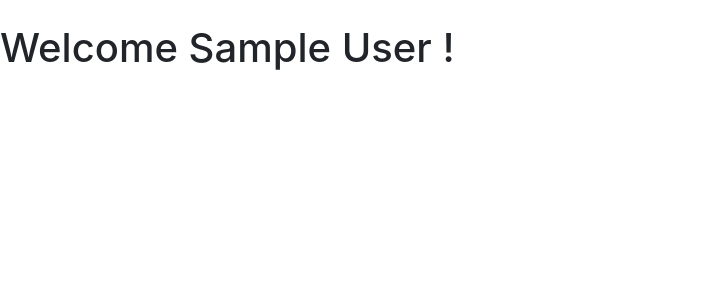
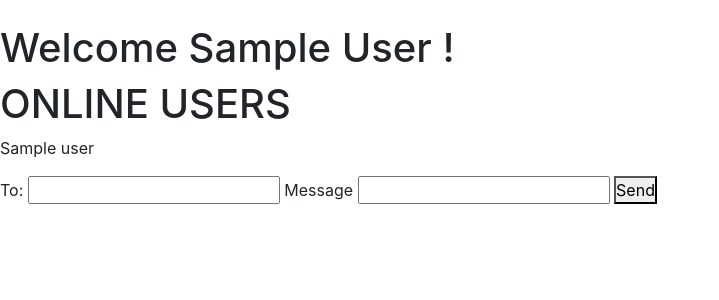
Before and after one commit to jiaqifengg/cse312-project, a Flask app: template templates/index.html in a window 1280 px wide. Shown: the part 58-358 px from the top of the page, without its empty margins (0-719 px from the left). Run offline with Flask 2, Linux system fonts and the light colour scheme; the visitor is signed in with stand-in values (Sample User, id 1); the template is opened without the code that fills it: most values are stand-ins (such as "Sample title", 1, 10 or a date in 2020); some libraries are stand-ins or nearby versions.

Commit message:
temp socketio update

```diff
--- a/app.py
+++ b/app.py
@@ -2,7 +2,9 @@ from flask import Flask, render_template, json, url_for, redirect, request, sess
 from flask_socketio import SocketIO, emit, join_room, leave_room
 from flask_login import current_user, login_user, logout_user, login_required
 from flask_pymongo import PyMongo
-import pymongo, os, re
+import pymongo
+import os
+import re
 from pymongo import MongoClient
 from werkzeug.security import generate_password_hash, check_password_hash
 
@@ -10,39 +12,51 @@ app = Flask(__name__, template_folder='templates', static_folder='static')
 
 app.config['SECRET_KEY'] = '5008cafee462ca7c310116be'
 
-client = MongoClient("mongodb://0.0.0.0:27017")
-#KEEP FOR DOCKER ==> client = MongoClient("mongo")
+client = MongoClient(
+    "mongodb://localhost:27017/?readPreference=primary&appname=MongoDB%20Compass&directConnection=true&ssl=false")
+# KEEP FOR DOCKER ==> client = MongoClient("mongo")
 database = client['rocketDatabase']
 userCollection = database['users']
 activeUsers = database['activeUsers']
 
 socketio = SocketIO(app)
 
+users = {}
+
+
 def html(stuff):
     return '<html><body>' + stuff + '</body></html>'
 
+
 count = 0
+
+
 @app.route("/")
 def index():
     loginName = session.get('sessionName')
     if 'sessionName' in session:
         #print (session['sessionName'])
-        countUsers = activeUsers.find({}, {"name"}).count()
-        #print(countUsers)
+        countUsers = activeUsers.find({"name": session["sessionName"]}).count()
+        # print(countUsers)
         if countUsers < 1:
             activeUsers.insert_one({"name": session['sessionName']})
-        return render_template('index.html')
+
+        allActiveUsers = activeUsers.find({"name": {"$exists": True}})
+        allUsers = []
+        for user in allActiveUsers:
+            allUsers.append(user["name"])
+        return render_template('index.html', username=loginName, users=allUsers)
     else:
         return render_template('notLoggedIn.html')
 
-@app.route("/register", methods = ["POST", "GET"])
+
+@app.route("/register", methods=["POST", "GET"])
 def register():
 
     msg = ''
     if request.method == "POST":
         name = request.form['registerName']
         password = request.form['registerPassword']
-
 
         if name:
             hashedPassword = generate_password_hash(password)
@@ -52,7 +66,8 @@ def register():
                 string = "<h3 style = '"'color: red'"'>Name already exists!</h3>"
                 return html(string)
             else:
-                newUser = userCollection.insert_one({"name": name, "password": hashedPassword})
+                newUser = userCollection.insert_one(
+                    {"name": name, "password": hashedPassword})
                 return redirect("/login")
         else:
             string = "<h3 style = '"'color: red'"'>Fill out the requirements!</h3>"
@@ -60,7 +75,8 @@ def register():
 
     return render_template("register.html", msg=msg)
 
-@app.route("/login", methods = ["POST", "GET"])
+
+@app.route("/login", methods=["POST", "GET"])
 def login():
 
     if request.method == "POST":
@@ -79,6 +95,7 @@ def login():
         test = check_password_hash(databasePassword, inputPassword)
         if test:
             session['sessionName'] = name
+
             return redirect('/')
         else:
             string = "<h3 style = '"'color: red'"'>Error, name or password do not match!</h3>"
@@ -86,12 +103,29 @@ def login():
     else:
         return render_template("login.html")
 
+
 @app.route('/logout')
 def home():
+    activeUsers.delete_one({"name": session.get('sessionName')})
     session.pop('sessionName')
-    activeUsers.delete_one({"name": session.get('sessionName')})
     return redirect('/')
 
+
+@socketio.on("user")
+def connect_user(data):
+    users[data] = request.sid
+
+
+# when it recieve message print it and send it back to all the client in js file with the bucket "message"
+@socketio.on('private_message')
+def handle_message(data):
+
+    sessionID = users[data["To"]]
+    # custom data
+    emit('private_message', data["username"] +
+         ":" + data["msg"], room=sessionID)
+
+
 if __name__ == '__main__':
-  socketio.run(app)
-  #app.run(debug=True)
+    socketio.run(app, debug=True)
+    # app.run(debug=True)
--- a/static/css/style.css
+++ b/static/css/style.css
@@ -28,8 +28,8 @@
 }
 
 .profile {
-    background-position:50% 50%;
-    background-repeat:no-repeat;
+  background-position: 50% 50%;
+  background-repeat: no-repeat;
 }
 .profile img {
   width: 40px;
--- a/static/js/script.js
+++ b/static/js/script.js
@@ -1,22 +1,25 @@
 $(document).ready(function() {
-    var socket = io.connect('http://127.0.0.1:5000');
-    var socketMessages = io('http://127.0.0.01:5000/messages');
+    var socket = io('http://' + document.domain + ':' + location.port);
 
-    $('#send').on('click', function () {
-        var message = $('#messageChat').val();
-
-        socketMessages.emit('message from user', message);
+    socket.on('connect', () => {
+         socket.emit("user",username);
     });
 
-    socketMessages.on('from flask', function(msg) {
-        alert(msg);
+
+    //on click for send messages
+    $('#send').on('click', function () {
+        var message = $('#myMessage').val();
+        var toUser = $('#toUser').val();
+        socket.emit('private_message', {'username':username, 'msg':message, "To":toUser});
+    });
+
+    //display incoming messages
+    socket.on("private_message", function(msg){
+        $("#display")[0].innerHTML += "<h1>" + msg + "</h1>"
+        console.log(msg)
+        // alert(msg)
     })
 
-    socketMessages.on('server originated', function(msg) {
-        alert(msg);
-    });
 
-    var privateSocket = io('http://127.0.0.1:5000/private');
 
-    $('sendUsername')
 });
--- a/templates/index.html
+++ b/templates/index.html
@@ -1,15 +1,26 @@
 <!DOCTYPE html>
 <html lang="en">
+
 <head>
   <meta charset="UTF-8">
   <meta name="viewport" content="width=device-width, initial-scale=1.0">
   <title>Chatorama</title>
-    <link rel="stylesheet" href="https://stackpath.bootstrapcdn.com/bootstrap/4.1.3/css/bootstrap.min.css" integrity="sha384-MCw98/SFnGE8fJT3GXwEOngsV7Zt27NXFoaoApmYm81iuXoPkFOJwJ8ERdknLPMO" crossorigin="anonymous">
+  <link rel="stylesheet" href="https://stackpath.bootstrapcdn.com/bootstrap/4.1.3/css/bootstrap.min.css"
+    integrity="sha384-MCw98/SFnGE8fJT3GXwEOngsV7Zt27NXFoaoApmYm81iuXoPkFOJwJ8ERdknLPMO" crossorigin="anonymous">
   <script src="https://code.jquery.com/jquery-3.5.0.js"></script>
-    <script src="https://code.jquery.com/jquery-3.3.1.slim.min.js" integrity="sha384-q8i/X+965DzO0rT7abK41JStQIAqVgRVzpbzo5smXKp4YfRvH+8abtTE1Pi6jizo" crossorigin="anonymous"></script>
-    <script src="https://cdnjs.cloudflare.com/ajax/libs/popper.js/1.14.3/umd/popper.min.js" integrity="sha384-ZMP7rVo3mIykV+2+9J3UJ46jBk0WLaUAdn689aCwoqbBJiSnjAK/l8WvCWPIPm49" crossorigin="anonymous"></script>
-    <script src="https://stackpath.bootstrapcdn.com/bootstrap/4.1.3/js/bootstrap.min.js" integrity="sha384-ChfqqxuZUCnJSK3+MXmPNIyE6ZbWh2IMqE241rYiqJxyMiZ6OW/JmZQ5stwEULTy" crossorigin="anonymous"></script>
-    <link rel = "stylesheet" href = "/static/css/style.css">
+  <script src="https://code.jquery.com/jquery-3.3.1.slim.min.js"
+    integrity="sha384-q8i/X+965DzO0rT7abK41JStQIAqVgRVzpbzo5smXKp4YfRvH+8abtTE1Pi6jizo"
+    crossorigin="anonymous"></script>
+  <script src="https://cdnjs.cloudflare.com/ajax/libs/popper.js/1.14.3/umd/popper.min.js"
+    integrity="sha384-ZMP7rVo3mIykV+2+9J3UJ46jBk0WLaUAdn689aCwoqbBJiSnjAK/l8WvCWPIPm49"
+    crossorigin="anonymous"></script>
+  <script src="https://stackpath.bootstrapcdn.com/bootstrap/4.1.3/js/bootstrap.min.js"
+    integrity="sha384-ChfqqxuZUCnJSK3+MXmPNIyE6ZbWh2IMqE241rYiqJxyMiZ6OW/JmZQ5stwEULTy"
+    crossorigin="anonymous"></script>
+  <script src="https://cdnjs.cloudflare.com/ajax/libs/socket.io/4.0.1/socket.io.js"
+    integrity="sha512-q/dWJ3kcmjBLU4Qc47E4A9kTB4m3wuTY7vkFJDTZKjTs8jhyGQnaUrxa0Ytd0ssMZhbNua9hE+E7Qv1j+DyZwA=="
+    crossorigin="anonymous"></script>
+  <link rel="stylesheet" href="/static/css/style.css">
 </head>
 
 <body>
@@ -35,8 +46,8 @@
   -->
 
   <nav class="navbar navbar-light bg-light" style="background-color: #e3f2fd;">
-      <a style = "color: blue"class="navbar-brand" href="/">Chatorama</a>
-      <ul class = "itemsSignedIn" style = "align-items: center;"class="navbar-nav mx-auto">
+    <a style="color: blue" class="navbar-brand" href="/">Chatorama</a>
+    <ul class="itemsSignedIn" style="align-items: center;" class="navbar-nav mx-auto">
       <li class="nav-item">
         <a class="nav-link" href="/">Home</a>
       </li>
@@ -47,12 +58,12 @@
         <a class="nav-link" href="/settings">Settings</a>
       </li>
     </ul>
-      <ul class = "itemsSignedIn2" style = "align-items: center;"class="navbar-nav ml-auto">
+    <ul class="itemsSignedIn2" style="align-items: center;" class="navbar-nav ml-auto">
       <li class="nav-item">
         <a class="nav-link">Hi, {{ session.sessionName }}!</a>
       </li>
-        <li class = "profile">
-          <img src = "/static/image/kitten.jpeg">
+      <li class="profile">
+        <img src="/static/image/kitten.jpeg">
       </li>
       <li class="nav-item">
         <a class="nav-link" href="/logout">Logout</a>
@@ -64,8 +75,37 @@
   <br>
   <h1>Welcome {{ session.sessionName }} !</h1>
 
-    <script src = "/static/js/jquery.js"></script>
-    <script src = "/static/js/script.js"></script>
+  <nav id="sidebar">
+    <h1>ONLINE USERS</h1>
+    {% for user in users %}
+    <p class="user">{{user}}</p>
+
+    {% endfor %}
+
+  </nav>
+  <div id="right-side">
+    <div id="display">
+
+
+    </div>
+    <div id="input">
+      <p1>To:</p1>
+      <input type="text" id="toUser">
+      <p1>Message</p1>
+      <input type="text" id="myMessage">
+      <button type="button" id="send">Send</button>
+    </div>
+  </div>
+
+  <script type="text/javascript">
+    const username = `{{username}}`;
+  </script>
+
+
+  <script src="/static/js/jquery.js"></script>
+  <script src="/static/js/script.js"></script>
+
+
 </body>
 
 </html>
```
Lines whose indentation alone changed are shown as unchanged.
